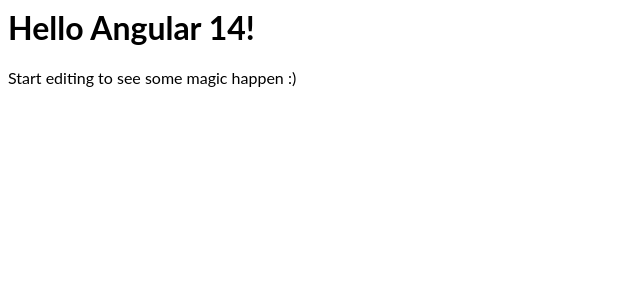
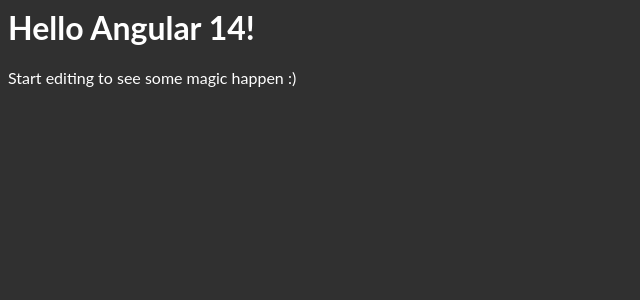
Before and after one commit to forivall/10kc-angular, an Angular app: page / in a window 1280 px wide. Shown: the top 300 px of the page, without its empty margins (0-640 px from the left). Built offline with nearby package versions, Linux system fonts and the light colour scheme.

Commit message:
feat: use pink-bluegrey colors

```diff
--- a/package.json
+++ b/package.json
@@ -10,7 +10,7 @@
     "@angular/core": "^12.1.0",
     "@angular/flex-layout": "^12.0.0-beta.34",
     "@angular/forms": "^12.1.0",
-    "@angular/material": "^12.2.4",
+    "@angular/material": "12.2.4",
     "@angular/platform-browser": "^12.1.0",
     "@angular/platform-browser-dynamic": "^12.1.0",
     "@angular/router": "^12.1.0",
--- a/src/app/app.component.html
+++ b/src/app/app.component.html
@@ -1,4 +1,4 @@
-<hello name="{{ name }}"></hello>
+<indicator name="{{ name }}"></indicator>
 <p>
   Start editing to see some magic happen :)
 </p>
--- a/src/app/app.component.ts
+++ b/src/app/app.component.ts
@@ -3,7 +3,7 @@
 @Component({
   selector: 'my-app',
   templateUrl: './app.component.html',
-  styleUrls: [ './app.component.css' ]
+  styleUrls: [ './app.component.scss' ]
 })
 export class AppComponent  {
   name = 'Angular ' + VERSION.major;
--- a/src/app/hello.component.ts
+++ b/src/app/indicator.component.ts
@@ -1,10 +1,10 @@
 import { Component, Input } from '@angular/core';
 
 @Component({
-  selector: 'hello',
+  selector: 'indicator',
   template: `<h1>Hello {{name}}!</h1>`,
   styles: [`h1 { font-family: Lato; }`]
 })
-export class HelloComponent  {
+export class IndicatorComponent  {
   @Input() name: string;
 }
--- a/src/styles.scss
+++ b/src/styles.scss
@@ -1,3 +1,4 @@
+@use 'sass:map';
 @use '~@angular/material' as mat;
 
 @include mat.core();
@@ -15,3 +16,13 @@
 ));
 
 @include mat.all-component-themes($theme);
+
+$config: mat.get-color-config($theme);
+
+body {
+  $background: map.get($config, background);
+  $foreground: map.get($config, foreground);
+
+  background-color: mat.get-color-from-palette($background, background);
+  color: mat.get-color-from-palette($foreground, text);
+}
```
Also changed, not shown: src/app/app.module.ts (+4 -3 lines), src/app/app.component.scss (renamed from src/app/app.component.css), 1 other file (tests, documents, lock files or other folders).
